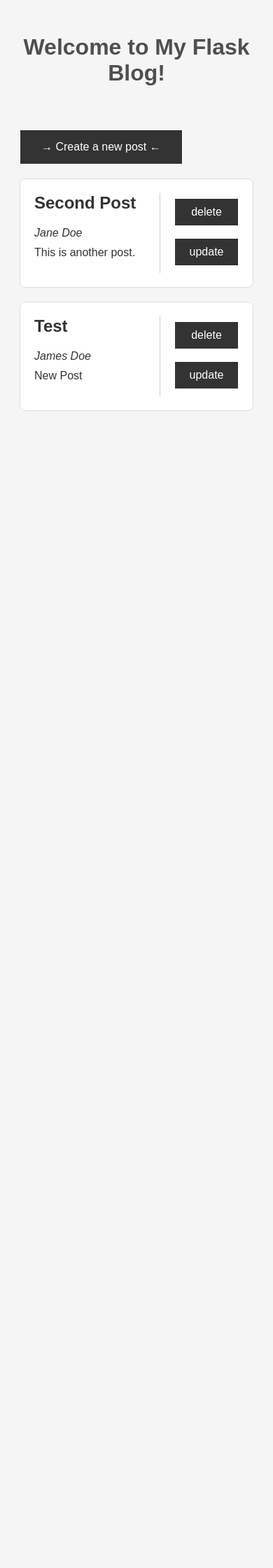
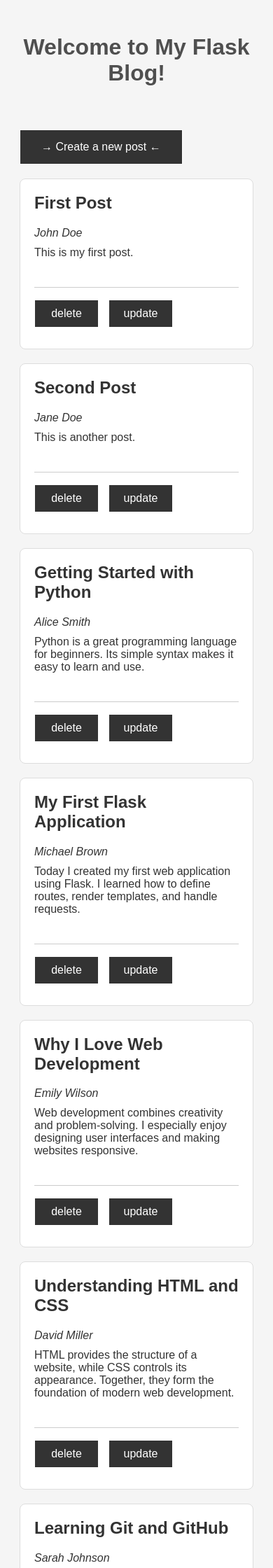
Before and after one commit to maleika-waigel/masterblog-de, a Flask app: page / in a window 390 px wide. Shown: the top 2240 px of the page at 70% size. Before the commit the page ends 587 px from the top, so only its background shows below. Run offline with Flask 3, Linux system fonts and the light colour scheme.

Commit message:
Responsive Darstellung der Blogbeiträge und Pflichtfelder in Formularen ergänzt

```diff
--- a/app.py
+++ b/app.py
@@ -74,7 +74,6 @@ def add():
         author = request.form.get('author')
         content = request.form.get('content')
 
-        # ID ermitteln
         if current_posts:
             post_ids = []
             for post in current_posts:
@@ -137,7 +136,6 @@ def update(post_id):
         return "Post not found", 404
 
     if request.method == 'POST':
-        # Update the post in the JSON file
         post['title'] = request.form.get('title')
         post['author'] = request.form.get('author')
         post['content'] = request.form.get('content')
@@ -150,4 +148,4 @@ def update(post_id):
 
 
 if __name__ == '__main__':
-    app.run(host="0.0.0.0", port=5000, debug=True)
+    app.run(host="0.0.0.0", port=5002, debug=True)
--- a/data/posts.json
+++ b/data/posts.json
@@ -1,14 +1,62 @@
 [
    {
       "id": 2,
+      "title": "First Post",
+      "author": "John Doe",
+      "content": "This is my first post."
+   },
+   {
+      "id": 3,
+      "title": "Second Post",
       "author": "Jane Doe",
-      "title": "Second Post",
       "content": "This is another post."
    },
    {
-      "id": 3,
-      "title": "Test",
-      "author": "James Doe",
-      "content": "New Post"
+      "id": 4,
+      "title": "Getting Started with Python",
+      "author": "Alice Smith",
+      "content": "Python is a great programming language for beginners. Its simple syntax makes it easy to learn and use."
+   },
+   {
+      "id": 5,
+      "title": "My First Flask Application",
+      "author": "Michael Brown",
+      "content": "Today I created my first web application using Flask. I learned how to define routes, render templates, and handle requests."
+   },
+   {
+      "id": 6,
+      "title": "Why I Love Web Development",
+      "author": "Emily Wilson",
+      "content": "Web development combines creativity and problem-solving. I especially enjoy designing user interfaces and making websites responsive."
+   },
+   {
+      "id": 7,
+      "title": "Understanding HTML and CSS",
+      "author": "David Miller",
+      "content": "HTML provides the structure of a website, while CSS controls its appearance. Together, they form the foundation of modern web development."
+   },
+   {
+      "id": 8,
+      "title": "Learning Git and GitHub",
+      "author": "Sarah Johnson",
+      "content": "Version control is an essential skill for developers. Git helps track changes, while GitHub makes it easier to collaborate and manage projects."
+   },
+   {
+      "id": 9,
+      "title": "Building Responsive Websites",
+      "author": "Daniel White",
+      "content": "Responsive design ensures that websites look good on smartphones, tablets, and desktop computers. Media queries and flexible layouts are key techniques."
+   },
+   {
+      "id": 10,
+      "title": "Working with JSON Data",
+      "author": "Laura Davis",
+      "content": "JSON is a lightweight format for storing and exchanging data. It is commonly used in web applications and APIs."
+   },
+   {
+      "id": 11,
+      "title": "My Journey into Backend Development",
+      "author": "Chris Taylor",
+      "content": "Backend development has introduced me to databases, APIs, and server-side programming. Every new project helps me understand how web applications work behind the scenes."
    }
 ]
--- a/static/style.css
+++ b/static/style.css
@@ -47,14 +47,19 @@ a.back_button {
     margin-bottom: 20px;
     border-radius: 8px;
     display: flex;
-    justify-content: space-between;
+    justify-content: center;
     gap: 30px;
+    flex-direction: column;
 }
 
 .post_button {
-    border-left: 1px solid #ccc;
-    padding-left: 20px;
+    border-top: 1px solid #ccc;
     align-self: center;
+    width: 100%;
+    display: flex;
+    flex-direction: row;
+    gap: 7px;
+    padding-top: 10px;
 }
 
 .post h2 {
@@ -121,3 +126,28 @@ form input[type="submit"]:hover {
     color: #333;
     border: 0.5px solid #333;
 }
+
+
+/* Anpassung für größere Bildschirme */
+@media (min-width: 601px) {
+    .post {
+        flex-direction: row;
+        background-color: #FFF;
+        border: 1px solid #DDD;
+        padding: 20px;
+        margin-bottom: 20px;
+        border-radius: 8px;
+        display: flex;
+        justify-content: space-between;
+        gap: 30px;
+    }
+    .post_button {
+        border-left: 1px solid #ccc;
+        border-top: none;
+        padding-left: 20px;
+        width: auto;
+        flex-direction: column;
+        gap: 0;
+        padding-top: 0;
+}
+}
```
Also changed, not shown: templates/add.html (+4 -4 lines), templates/update.html (+4 -4 lines).
